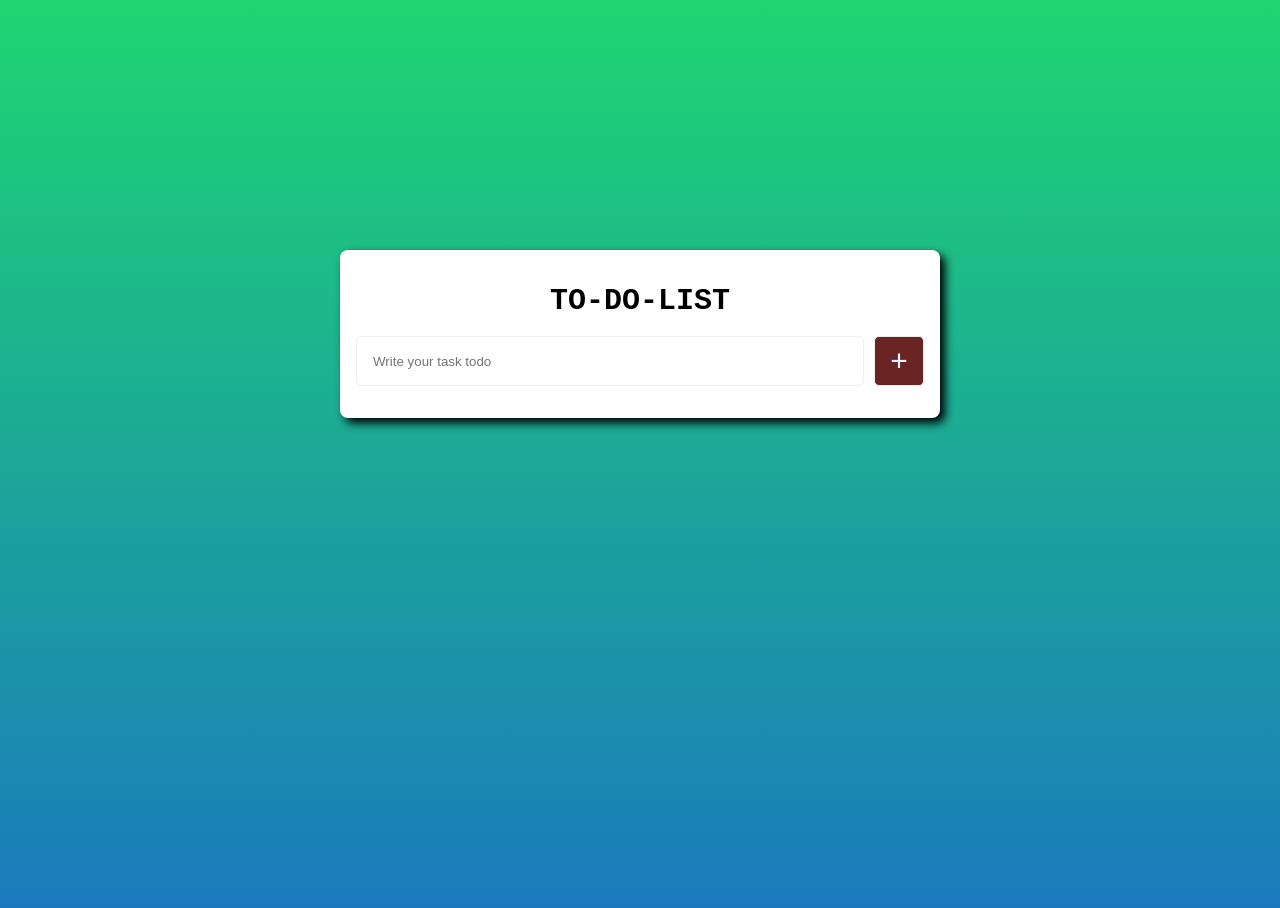
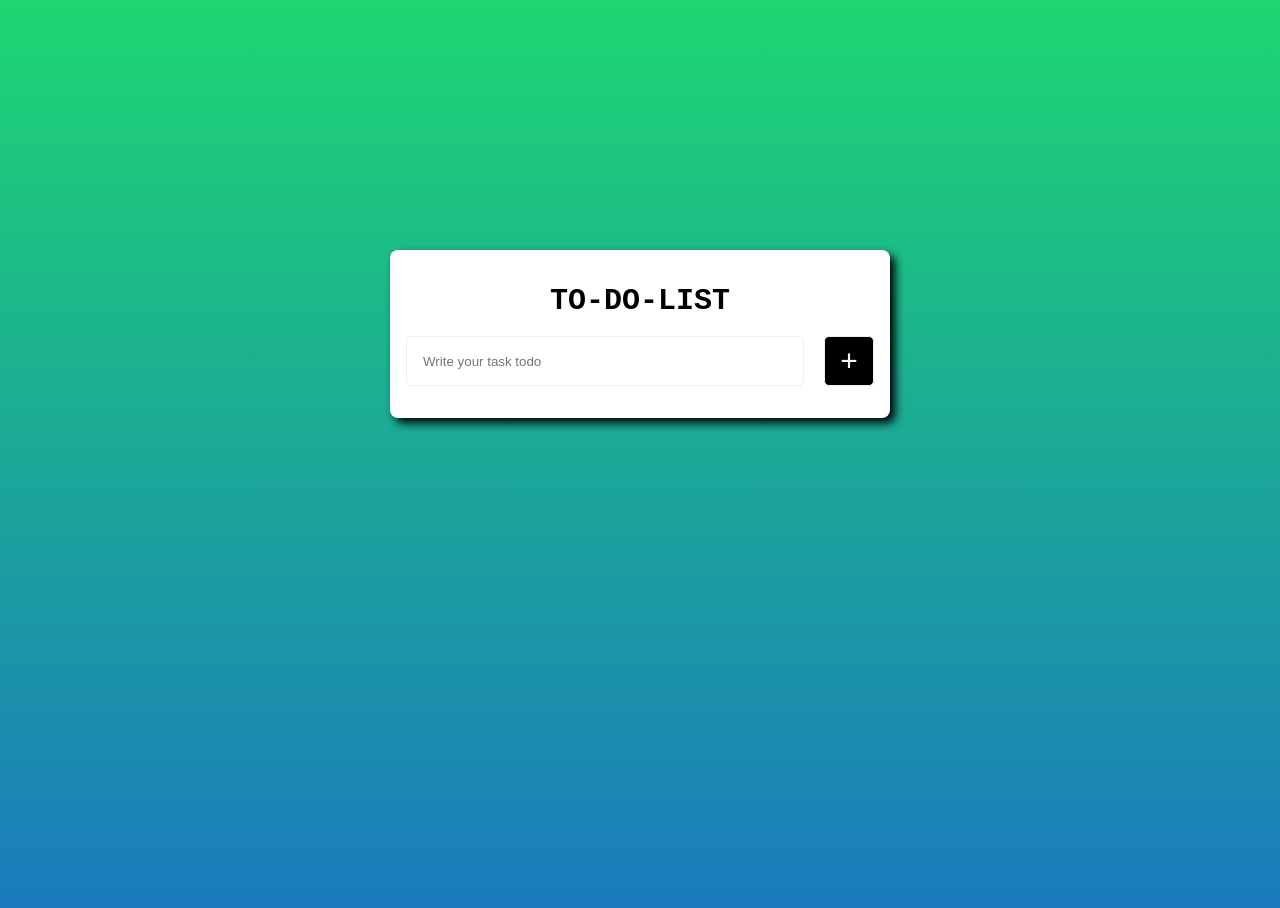
Before and after one commit to AnsifMohammed/palm-tree-list, a plain HTML site: page index.html in a window 1280 px wide. Drawn offline with Linux system fonts and the light colour scheme.

Commit message:
third-commit

```diff
--- a/app.js
+++ b/app.js
@@ -1,5 +1,4 @@
-let tasks = [];
-
+let tasks = []
 document.addEventListener("DOMContentLoaded", () => {
     const storedTasks = JSON.parse(localStorage.getItem('tasks'));
 
@@ -69,7 +68,7 @@ const updateTaskList = () => {
     taskList.innerHTML = '';
 
     tasks.forEach((task, index) => {
-        let listItem = document.createElement("li");
+        const listItem = document.createElement("li");
         listItem.id = `task-${index}`;
 
         listItem.innerHTML = `
--- a/style.css
+++ b/style.css
@@ -11,7 +11,7 @@
     max-width: 600px;
 }
 .stats-container{
-    width: 600px;
+    width: 500px;
     text-align: center;
     min-height: 50px;
     height:auto;
@@ -40,7 +40,8 @@ form{
     margin-top: 20px;
     width: 100%;
     display: flex;
-    gap: 10px;
+    gap: 20px;
+    box-shadow: 2px 2px 2px color(white);
 }
 
 
@@ -50,6 +51,7 @@ input {
     padding: 16px;
     border: 1px groove;
     border-radius: 5px;
+
 }
 .btn{
     width: 50px;
@@ -58,7 +60,7 @@ input {
     justify-content: center;
     align-items: center;
     gap: 10px;
-    background-color: rgb(107, 36, 36);
+    background-color: rgb(0, 0, 0);
     border: 1px groove;
     border-radius: 5px;
     color: aliceblue;
@@ -67,7 +69,7 @@ input {
 }
 
 .btn:hover{
-    scale: 0.98;
+
 }
 .btn:focus{
 outline: none;
@@ -124,7 +126,7 @@ box-shadow: 0 0 5px rgba(0, 0, 0, 0.5);
     width: 50px;
     height: 40px;
     align-items: center;
-    background-color: rgb(107, 36, 36);
+    background-color: rgb(0, 0, 0);
     border-radius: 5px;
     color: aliceblue;
     font-size: 13px;
```
